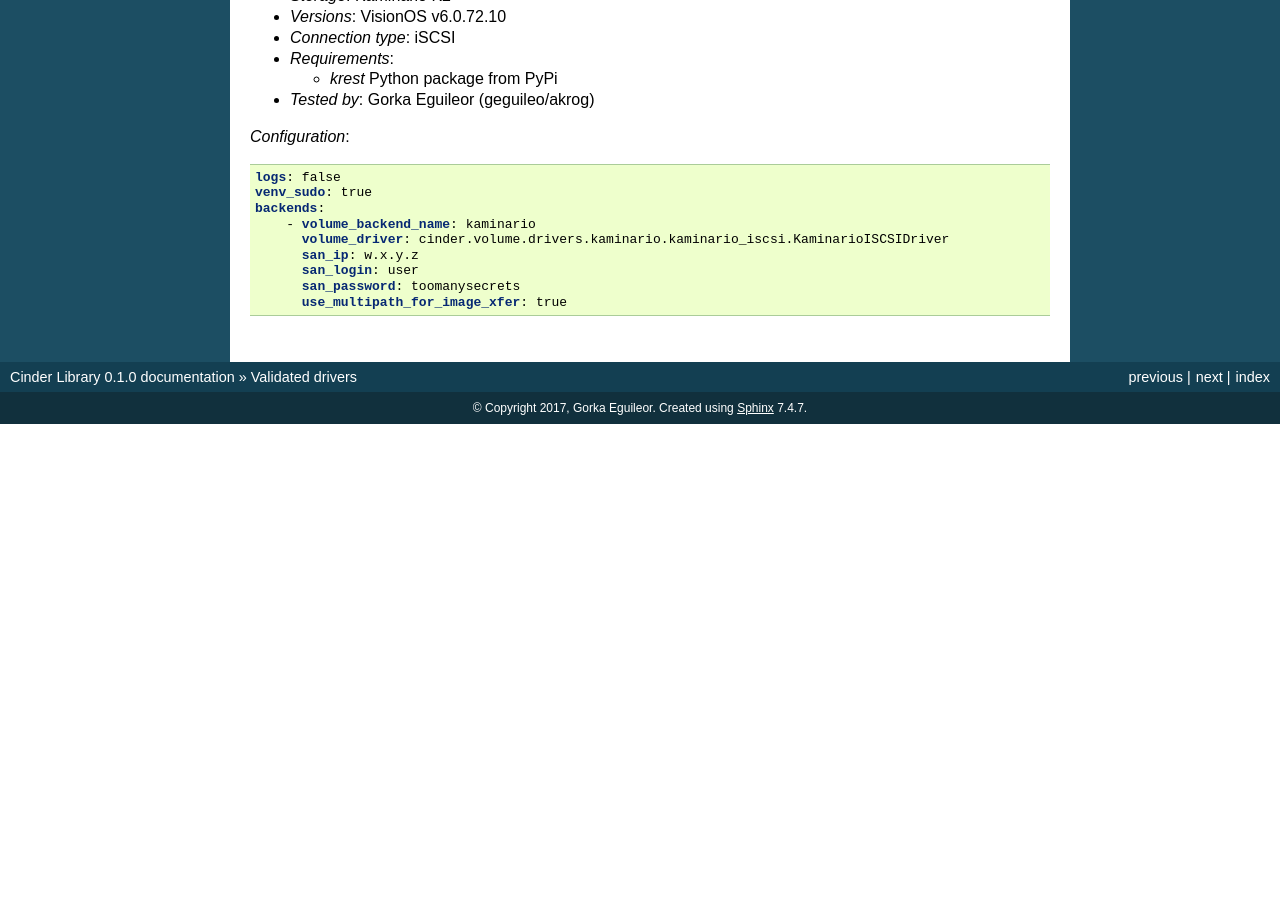
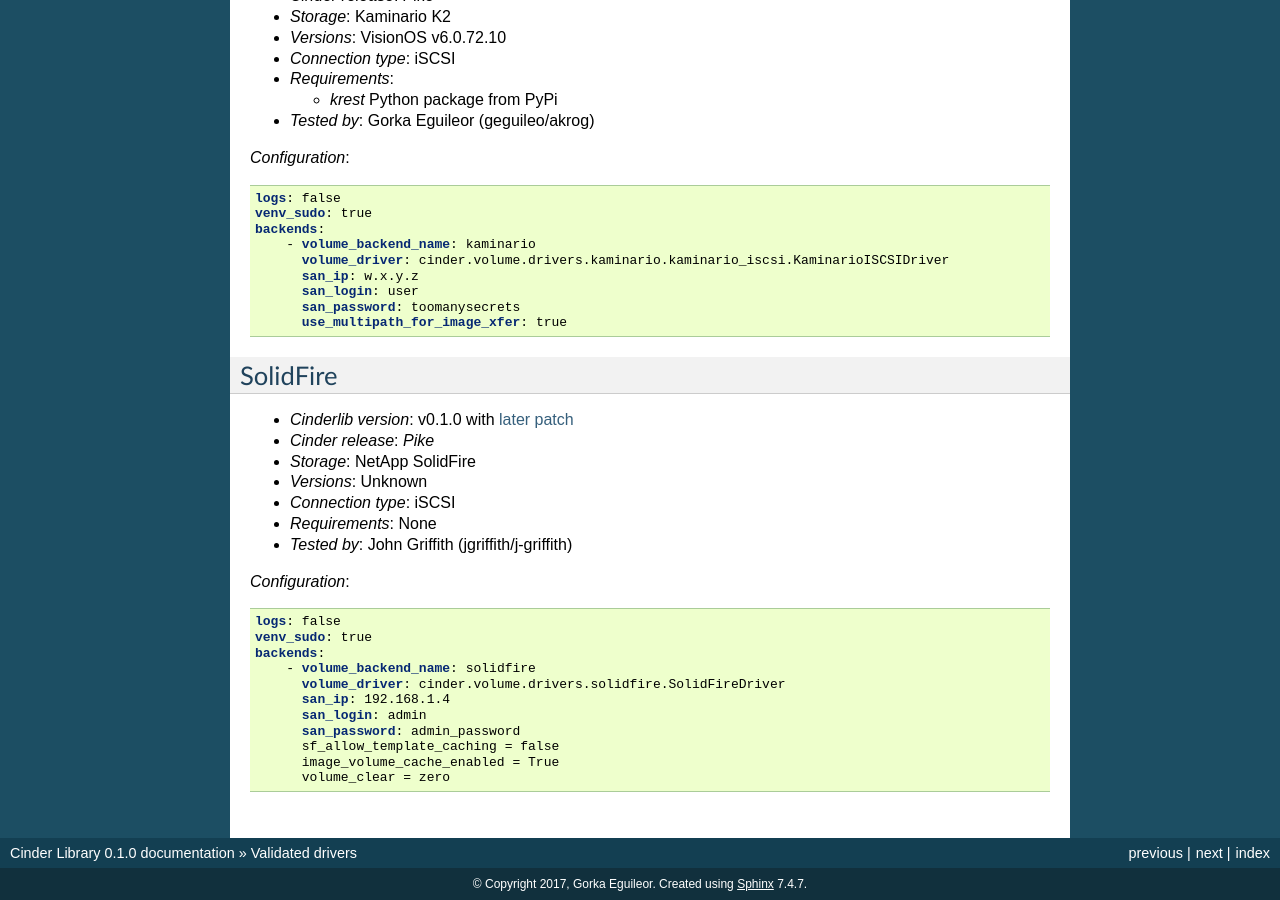
Before and after one commit to Akrog/cinderlib, a Sphinx documentation site: the page built from docs/validated_backends.rst, in a window 1280 px wide and 900 px high, scrolled down 1925 px. Built offline with Sphinx 7.4.7, drawn with Linux system fonts in a browser that asks for light colours; before the commit the page ends 2349 px from its top, so only the background shows below that; some of the changed text lies outside the part shown.

Commit message:
docs: Validation of SolidFire
Add documentation on the validation of NetApp's SolidFire storage as
reported by John Griffith

Closes: #3

```diff
--- a/README.rst
+++ b/README.rst
@@ -39,6 +39,7 @@ drivers that have been manually tested are (I'll try to test more):
 - Dell EMC XtremIO
 - Kaminario K2
 - Ceph/RBD
+- NetApp SolidFire
 
 If you try the library with another storage array I would appreciate a note on
 the library version, Cinder release, and results of your testing.
--- a/docs/introduction.rst
+++ b/docs/introduction.rst
@@ -34,6 +34,7 @@ functional tests, are:
 - Dell EMC XtremIO
 - Kaminario K2
 - Ceph/RBD
+- NetApp SolidFire
 
 Features
 --------
--- a/docs/validated_backends.rst
+++ b/docs/validated_backends.rst
@@ -19,6 +19,7 @@ Currently the following backends have been verified:
 - `Ceph`_
 - Dell EMC `XtremIO`_
 - `Kaminario`_ K2
+- NetApp `SolidFire`_
 
 
 LVM
@@ -136,3 +137,34 @@ Kaminario
          san_login: user
          san_password: toomanysecrets
          use_multipath_for_image_xfer: true
+
+
+SolidFire
+---------
+
+- *Cinderlib version*: v0.1.0 with `later patch`_
+- *Cinder release*: *Pike*
+- *Storage*: NetApp SolidFire
+- *Versions*: Unknown
+- *Connection type*: iSCSI
+- *Requirements*: None
+- *Tested by*: John Griffith (jgriffith/j-griffith)
+
+*Configuration*:
+
+.. code-block:: YAML
+
+   logs: false
+   venv_sudo: true
+   backends:
+       - volume_backend_name: solidfire
+         volume_driver: cinder.volume.drivers.solidfire.SolidFireDriver
+         san_ip: 192.168.1.4
+         san_login: admin
+         san_password: admin_password
+         sf_allow_template_caching = false
+         image_volume_cache_enabled = True
+         volume_clear = zero
+
+
+.. _later patch: https://github.com/Akrog/cinderlib/commit/7dde24e6ccdff19de330fe826b5d449831fff2a6
```
